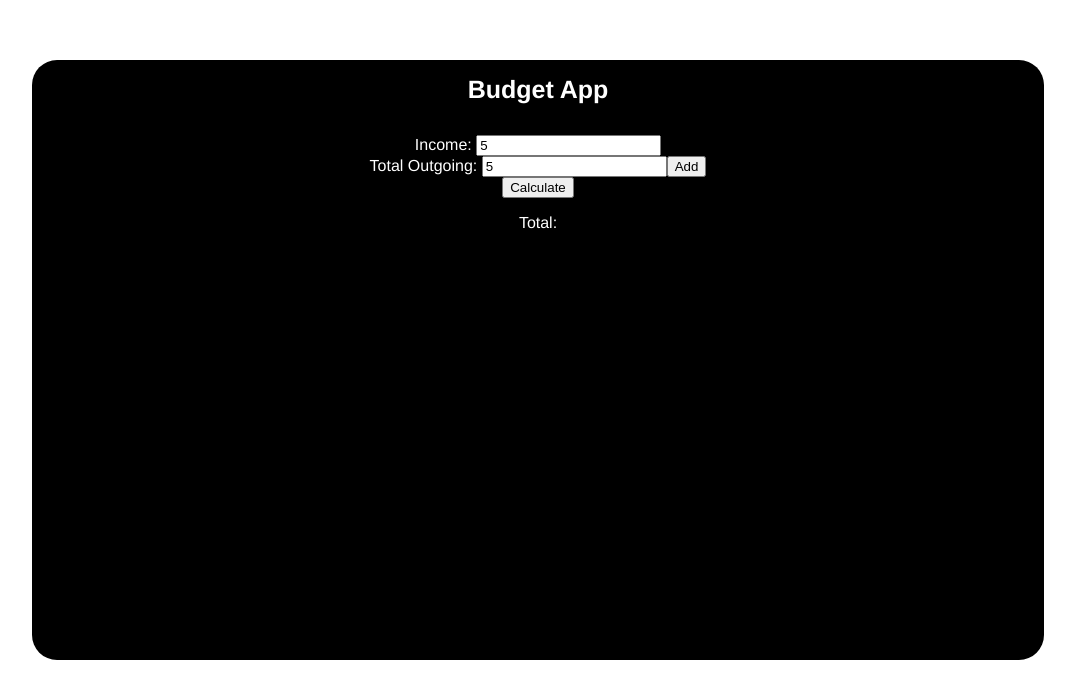
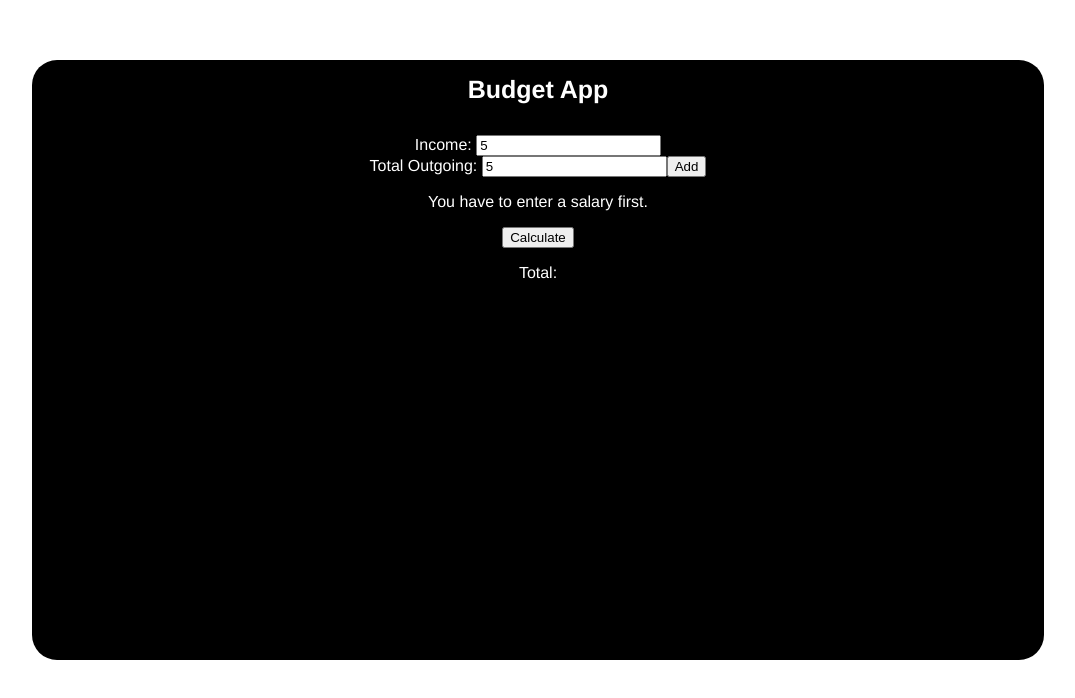
Before and after one commit to MashuMaru/budget-app-vuejs, a Vue app: page / in a window 1280 px wide. Both pictures are taken after typing "5", "5" into the empty fields and a click on the button "Calculate". Shown: the top 698 px of the page, without its empty margins (102-1177 px from the left). Built offline with nearby package versions, Linux system fonts and the light colour scheme.

Commit message:
added conditional <p> for salary input required first

```diff
--- a/src/App.vue
+++ b/src/App.vue
@@ -1,10 +1,11 @@
 <template>
   <div id="main">
-      <Header />
-      <Salary v-on:outgoingSalary="salaryInput" />
-      <Outgoing v-on:outgoingCost="outgoingSum" v-on:keyup="calculate" />
-      <button v-on:click="calculate">Calculate</button>
-      <p>Total: {{ total }}</p>
+    <Header title="Budget App" />
+    <Salary v-on:outgoingSalary="salaryInput" v-on:keyup="calculate" />
+    <Outgoing v-on:outgoingCost="outgoingSum" v-on:keyup="calculate" />
+    <p v-if="(salaryIsNotFilled)">You have to enter a salary first.</p>
+    <button v-on:click="calculate">Calculate</button>
+    <p>Total: {{ total }}</p>
   </div>
 </template>
 
@@ -20,6 +21,7 @@ export default {
       salary: null,
       outgoing: null,
       total: null,
+      salaryIsNotFilled: false,
     };
   },
   methods: {
@@ -31,8 +33,9 @@ export default {
     },
     calculate() {
       if (this.salary === null) {
-        alert('Input invalid.')
+        this.salaryIsNotFilled = true;
       } else {
+        this.salaryIsNotFilled = false;
         this.total = this.salary - this.outgoing;
       }
     },
--- a/src/components/Header.vue
+++ b/src/components/Header.vue
@@ -1,11 +1,17 @@
 <template>
   <div id="header">
-    <h1>Budget App</h1>
+    <h1>{{ title }}</h1>
   </div>
 </template>
 
 <script>
-export default {};
+export default {
+  props: {
+    title: {
+      type: String,
+    },
+  },
+};
 </script>
 
 <style>
@@ -19,6 +25,5 @@ export default {};
 h1 {
   padding-top: 15px;
   font-size: 25px;
-
 }
 </style>
```
